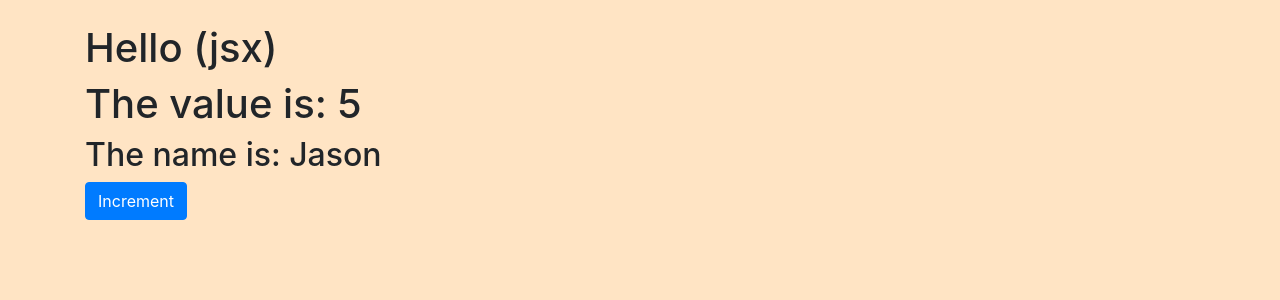
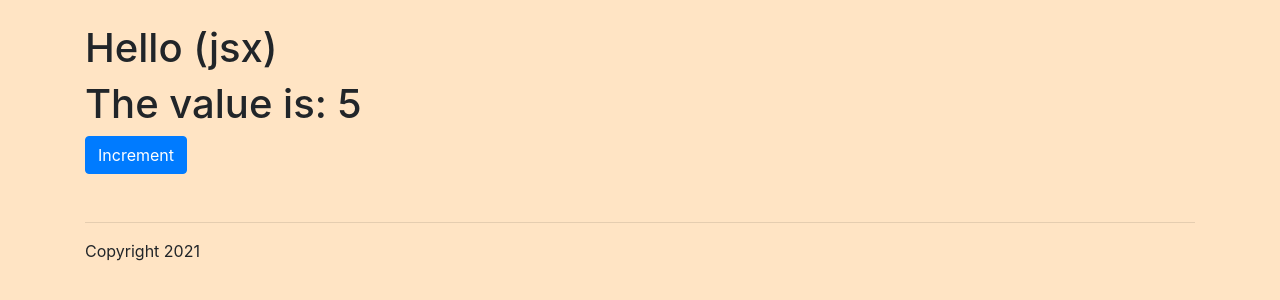
Before and after one commit to EricCoteReact/react-esri, a React (Create React App) app: page / in a window 1280 px wide. Shown: the top 300 px of the page. Built offline with nearby package versions, Linux system fonts and the light colour scheme.

Commit message:
save for jason

```diff
--- a/src/App.jsx
+++ b/src/App.jsx
@@ -3,14 +3,16 @@ import { Container } from 'reactstrap';
 import './custom.scss';
 import Hello  from './Components/Hello';
 import Counter from './Components/Counter';
+import Footer from './Components/Footer';
 // import YouTube  from './Components/YouTube';
 
 
 export function App() {
-  return (
+    return (
     <Container className='my-4'>
       <Hello />
       <Counter init={5} />
+      <Footer />
     </Container>
   );
 }
--- a/src/Components/Counter.jsx
+++ b/src/Components/Counter.jsx
@@ -1,14 +1,10 @@
 import React from 'react';
 import { Button } from 'reactstrap';
 
-export default class Counter extends React.Component {
-  constructor(props) {
-    super(props);
-    this.state = { count: props.init, name: 'Jason' };
-    this.increment = this.increment.bind(this);
-  }
+export class CounterClass extends React.Component {
+  state = { count: this.props.init, name: 'Jason' };
 
-  increment() {
+  increment = () => {
     this.setState({ count: this.state.count + 1 });
   }
 
@@ -24,3 +20,21 @@ export default class Counter extends React.Component {
     );
   }
 }
+
+
+export default function Counter(props){
+    const [count, setCount] = React.useState(props.init);
+
+    function increment(){
+      setCount(count+1);
+    }
+
+    return (
+      <div>
+        <h1>The value is: {count}</h1>
+        <Button color='primary' onClick={increment}>
+          Increment
+        </Button>
+      </div>
+    );
+}
--- /dev/null
+++ b/src/Components/Footer.jsx
@@ -0,0 +1,11 @@
+import React from 'react'
+
+
+export default function Footer() {
+  return (
+    <div className="mt-5">
+      <hr/>
+      <span>Copyright 2021</span>
+    </div>
+  )
+}
```
Also changed, not shown: 1 other file (tests, documents, lock files or other folders).
